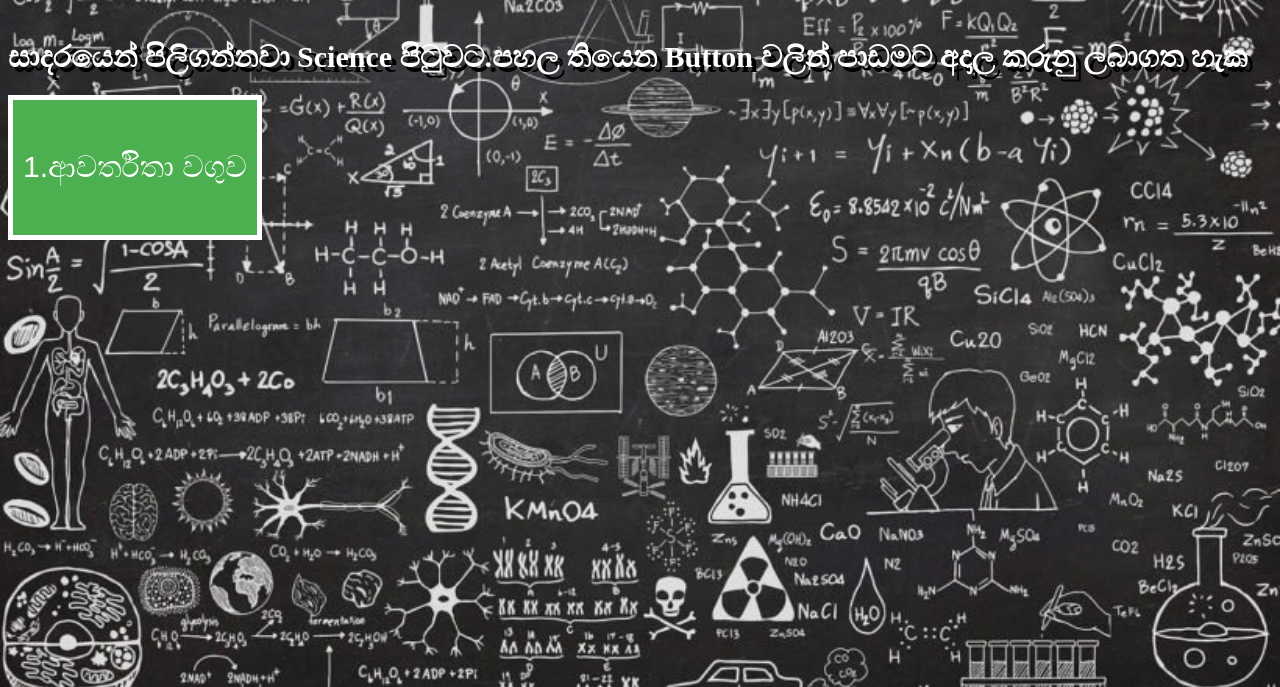
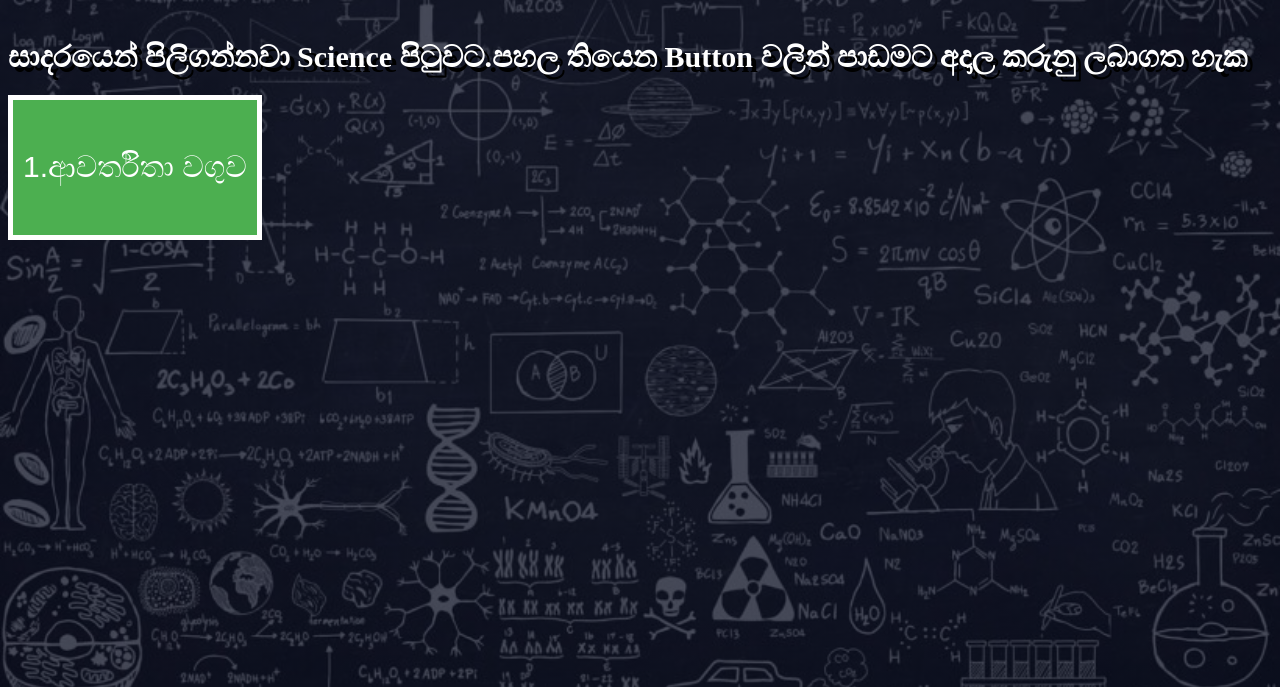
Before and after one commit to chethanavimukthi/ol, a plain HTML site: page index.html in a window 1280 px wide. Shown: the part 113-800 px from the top of the page. Drawn offline with Linux system fonts and the light colour scheme.

Commit message:
Update style.css

```diff
--- a/style.css
+++ b/style.css
@@ -1,5 +1,5 @@
 body{
-    background:url(wp.jpg);
+    background:linear-gradient(rgba(4,9,30,0.7),rgba(4,9,30,0.7)),url(wp.jpg);
     background-position: center;
     background-repeat: no-repert;
     background-align: cover;
```
